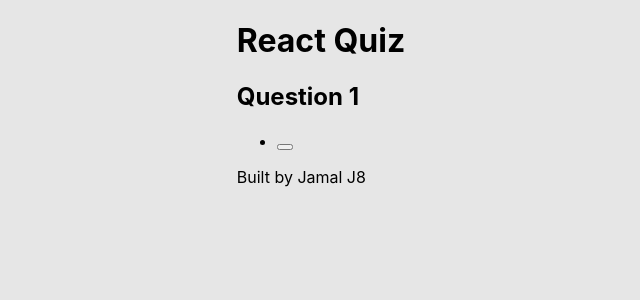
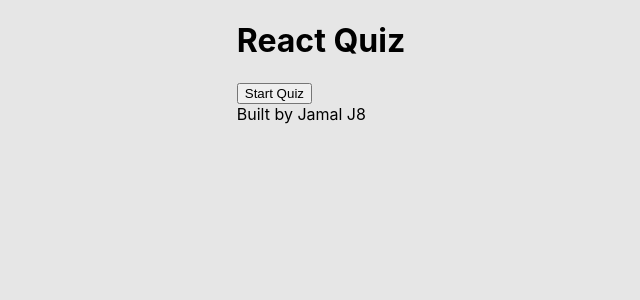
Before and after one commit to j8ahmed/quiz_app_demo_react_typescript, a React (Create React App) app: page / in a window 1280 px wide. Shown: the top 300 px of the page, without its empty margins (319-959 px from the left). Built offline with nearby package versions, Linux system fonts and the light colour scheme; no server answers.

Commit message:
Added initial start button functionality.

```diff
--- a/src/components/QuestionCard.tsx
+++ b/src/components/QuestionCard.tsx
@@ -1,10 +1,10 @@
 import React, { useEffect } from 'react'
 import Controls from './Controls'
 import QuestionSet from './QuestionSet'
-
+const {log} = console
 const URL = "https://opentdb.com/api.php?amount=10&category=18&difficulty=easy&type=multiple"
 
-enum QuizState { LOADING, COMPLETE, NOT_STARTED, QUESTION_ANSWERED }
+enum QuizStatus { LOADING, LOADED, COMPLETE, NOT_STARTED, QUESTION_ANSWERED }
 type Question = {
     category: string,
     correct_answer: string,
@@ -15,10 +15,8 @@ type Question = {
 }
 
 const QuestionCard = () => {
-    const [quizState, setQuizState] = React.useState({
-        status: QuizState.NOT_STARTED
-    })
-    const [questionDeck, setQuestionDeck] = React.useState([] as Question[])
+    const [status, setStatus] = React.useState<QuizStatus>(QuizStatus.NOT_STARTED)
+    const [questionDeck, setQuestionDeck] = React.useState<Question[]>([])
     const [question, setQuestion] = React.useState({
         id: 0,
         question: "",
@@ -27,11 +25,9 @@ const QuestionCard = () => {
     })
 
     const getQuiz = async () => {
-        setQuizState( {status: QuizState.LOADING} )
         // Initialize Quiz with data from API.
         try{
             const data = await (await fetch(URL)).json()
-            console.log(data)
             setQuestionDeck(data.results)
 
             const Q1: Question = data.results[0]
@@ -41,24 +37,27 @@ const QuestionCard = () => {
                 options: [...Q1.incorrect_answers, Q1.correct_answer],
                 correctAnswer: Q1.correct_answer
             })
+
+            setStatus( QuizStatus.LOADED )
         }
         catch(e){
-            console.log(e)
+            console.log("Error in fetch API for Quiz data")
             throw e
         }
     }
 
-    useEffect(() => {
+    const startQuiz = () => {
+        setStatus( QuizStatus.LOADING )
         getQuiz()
-    }, [])
+    }
 
     const selectAnswer = (ans: string): void => {
-        setQuizState({status: QuizState.QUESTION_ANSWERED})
+        setStatus(QuizStatus.QUESTION_ANSWERED)
     }
 
     const nextQuestion = () => {
-        //reset the quizState
-        setQuizState({status: QuizState.LOADING})
+        //reset the quizStatus
+        setStatus(QuizStatus.LOADING)
         setQuestion( q => {
             const id = q.id + 1
             const data = questionDeck[id]
@@ -71,14 +70,23 @@ const QuestionCard = () => {
         })
     }
 
+    useEffect(()=>{
+        log(status)
+
+    })
+
+    if(status === QuizStatus.NOT_STARTED){
+        return <button onClick={getQuiz} >Start Quiz</button>
+    }
+
     return (
         <div className="question-card">
             <QuestionSet
-                questionState={quizState.status === QuizState.QUESTION_ANSWERED}
+                questionState={status === QuizStatus.QUESTION_ANSWERED}
                 selectAnswer={selectAnswer}
                 {...question}/>
             <Controls
-                isAnswered={quizState.status === QuizState.QUESTION_ANSWERED}
+                isAnswered={status === QuizStatus.QUESTION_ANSWERED}
                 nextExists={question.id + 2 <= questionDeck.length}
                 next={nextQuestion}/>
         </div>
```
